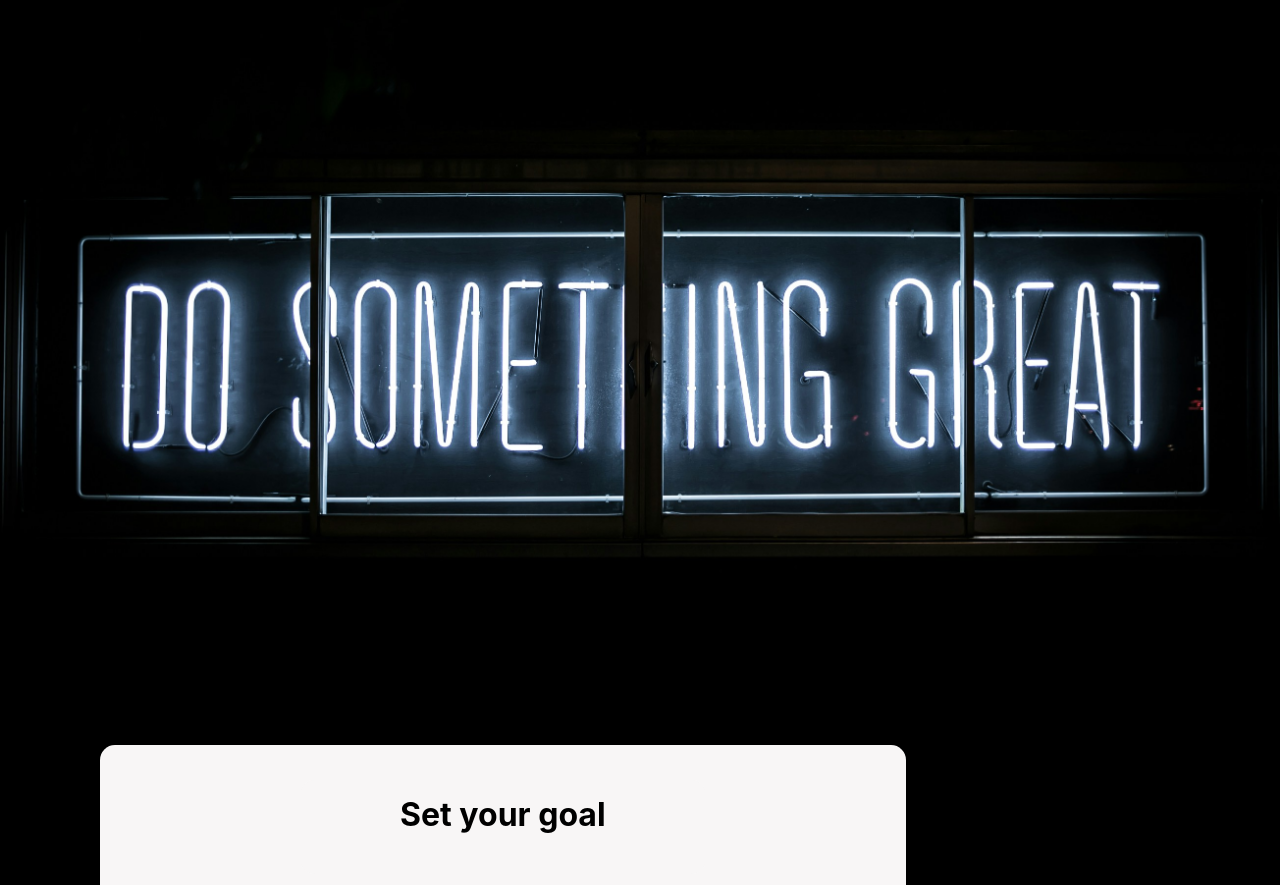
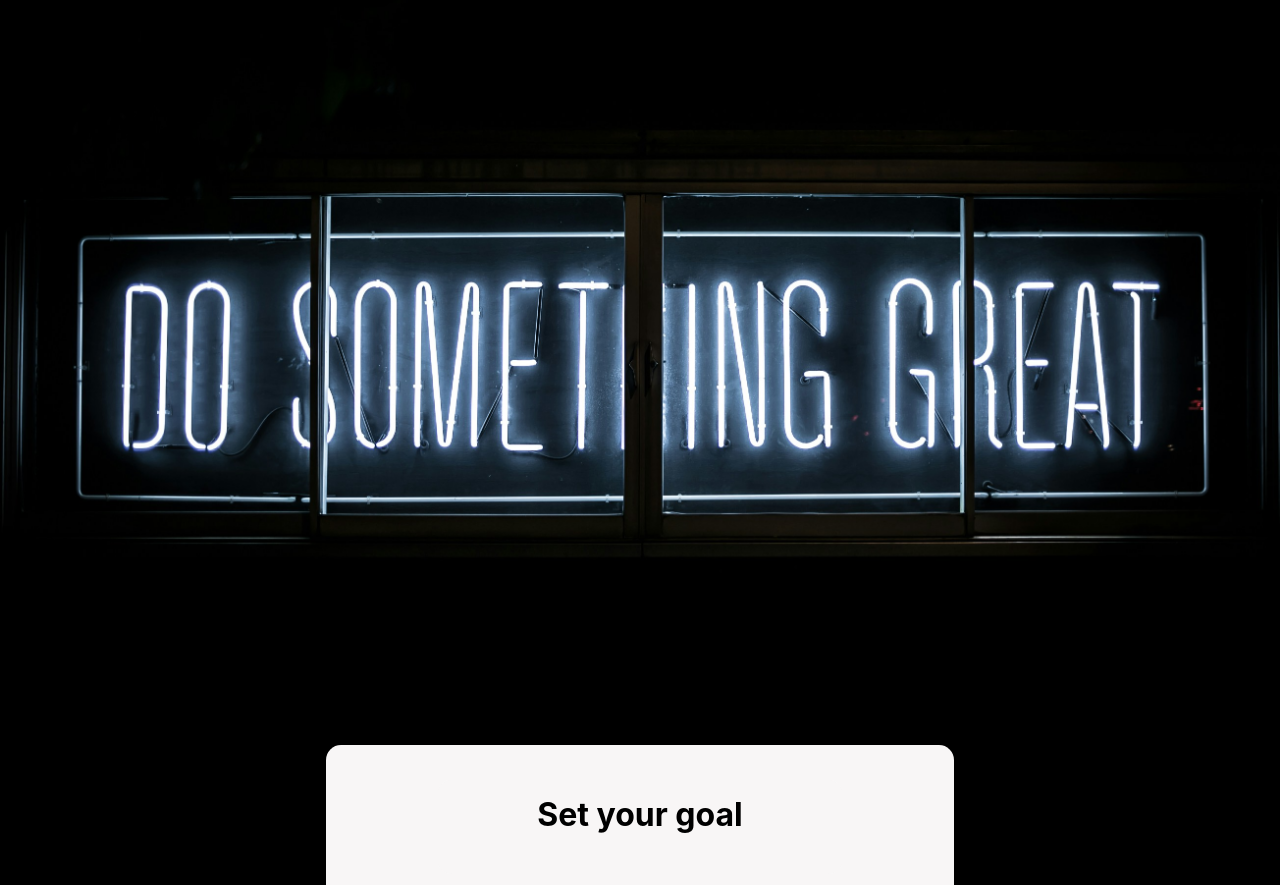
Before and after one commit to Dabdul21/FM-Site, a plain HTML site: page FFM.html in a window 1280 px wide. Shown: the part 67-952 px from the top of the page. Drawn offline with Linux system fonts and the light colour scheme; a script that the page names is missing.

Commit message:
Update styles.css

```diff
--- a/styles.css
+++ b/styles.css
@@ -157,8 +157,7 @@ nav ul li a:hover {
   text-align: center;
   max-width: fit-content;
   background-color: #f8f6f6;
-  margin: 20px 100px 0px 100px ;
-  margin-bottom: 250px;
+  margin: 20px auto 250px auto;
   border-radius: 15px;
 
 
```
